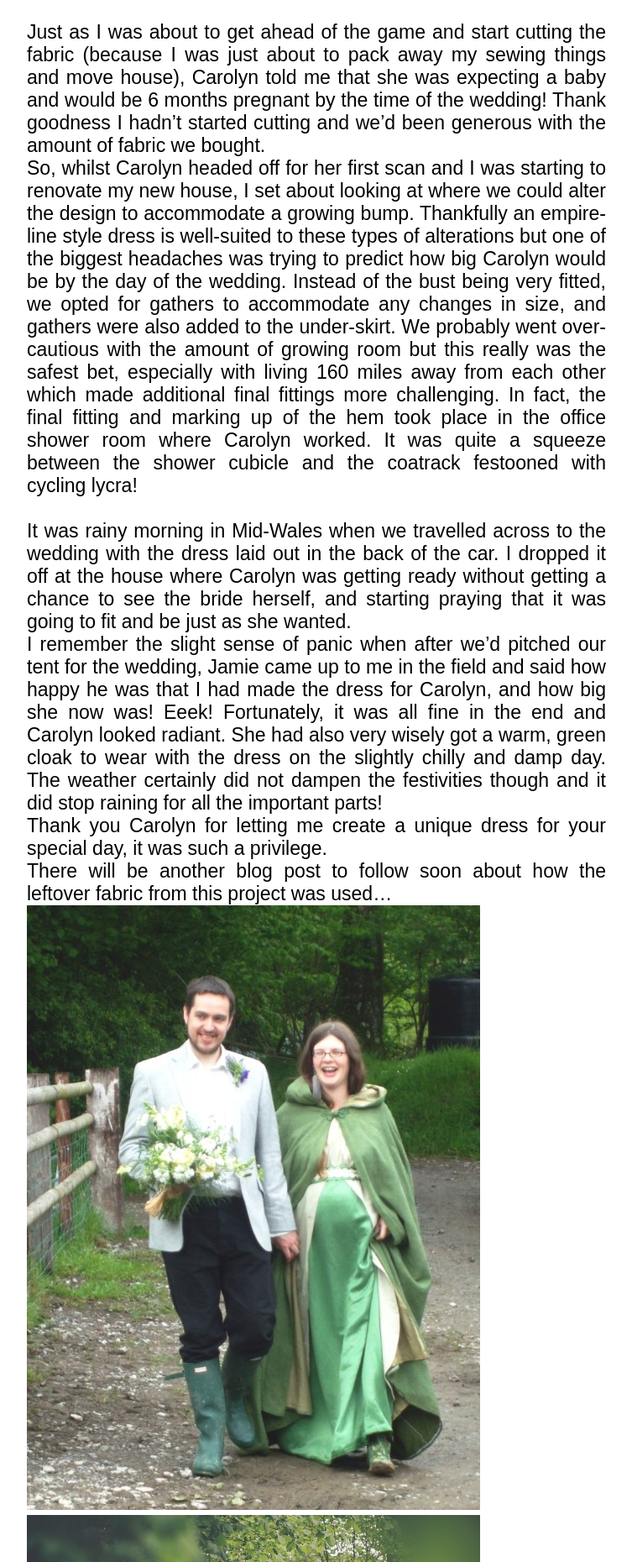
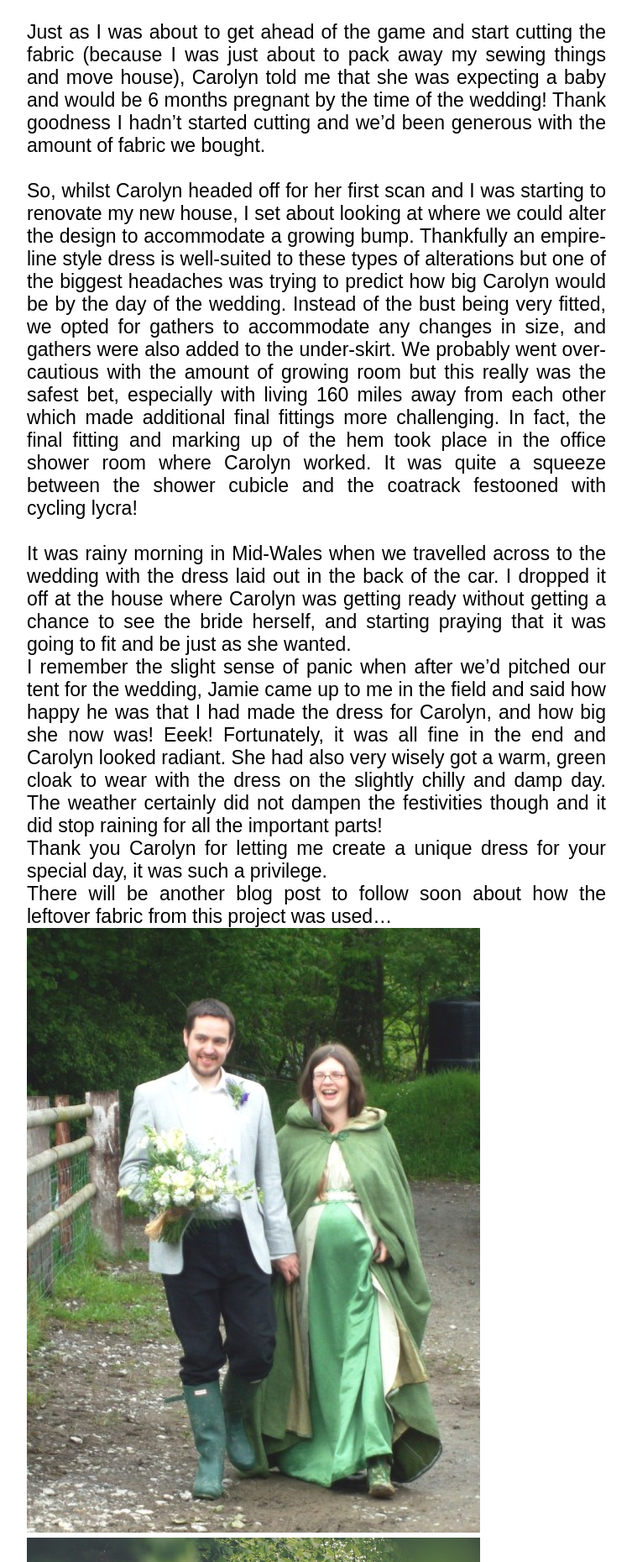
Before and after one commit to py1sl/jhdesigns_website, a Jekyll site: the page built from _posts/2016-11-26-Carolyn_Dress.html, in a window 1280 px wide. Shown: the part 2184-4044 px from the top of the page at 84% size, without its empty margins (148-901 px from the left). Built offline with Jekyll 4.4.1, drawn with Linux system fonts in a browser that asks for light colours; some web fonts are replaced.

Commit message:
spacing update

```diff
--- a/_posts/2016-11-26-Carolyn_Dress.html
+++ b/_posts/2016-11-26-Carolyn_Dress.html
@@ -8,8 +8,9 @@ excerpt_separator: <!-- excerpt -->
 
 
 <div id="centred_text">
+<p>
 I was so happy to hear that Jamie, my friend from way back at university, was getting married to the lovely Carolyn.  When I first met Carolyn, her strong ethical values shone brightly and we quickly got into long conversations around allotments, vegetable growing and sustainability.  I’d been describing how I’d been working on New Once Worn using recycled fabrics when she asked if I would make her wedding dress.  What an honour!
-
+</p>
 <!-- excerpt -->
 
 <p>
@@ -26,7 +27,10 @@ Measurements were taken (in a café!) and the pattern drafting process begun.  W
 <img class="displayed" src="/jhdesigns_website/images/02blog02_540.jpg" alt="felt" />
 <br>
 <p>
-Just as I was about to get ahead of the game and start cutting the fabric (because I was just about to pack away my sewing things and move house), Carolyn told me that she was expecting a baby and would be 6 months pregnant by the time of the wedding!  Thank goodness I hadn’t started cutting and we’d been generous with the amount of fabric we bought.</p><p>
+Just as I was about to get ahead of the game and start cutting the fabric (because I was just about to pack away my sewing things and move house), Carolyn told me that she was expecting a baby and would be 6 months pregnant by the time of the wedding!  Thank goodness I hadn’t started cutting and we’d been generous with the amount of fabric we bought.
+</p>
+<br>
+<p>
 So, whilst Carolyn headed off for her first scan and I was starting to renovate my new house, I set about looking at where we could alter the design to accommodate a growing bump.  Thankfully an empire-line style dress is well-suited to these types of alterations but one of the biggest headaches was trying to predict how big Carolyn would be by the day of the wedding.  Instead of the bust being very fitted, we opted for gathers to accommodate any changes in size, and gathers were also added to the under-skirt.  We probably went over-cautious with the amount of growing room but this really was the safest bet, especially with living 160 miles away from each other which made additional final fittings more challenging.
 In fact, the final fitting and marking up of the hem took place in the office shower room where Carolyn worked.  It was quite a squeeze between the shower cubicle and the coatrack festooned with cycling lycra!
 </p>
```
